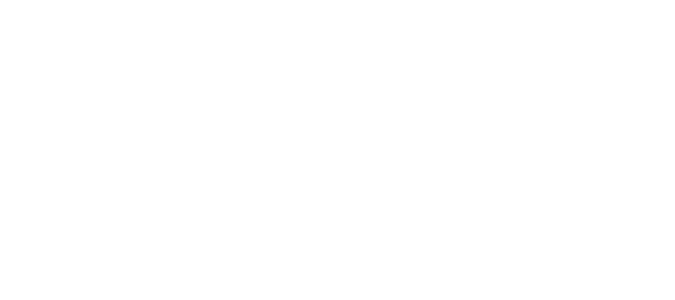
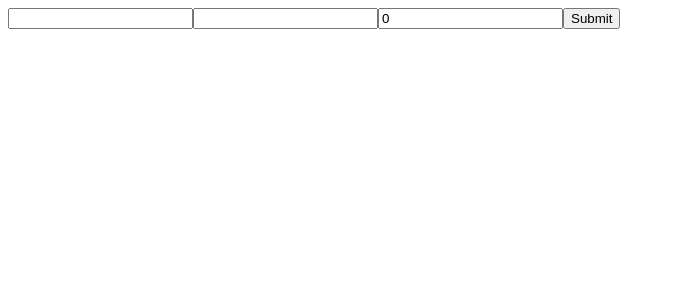
Before and after one commit to JasonDollar/Budget-app-frontend, a React (Create React App) app: page /addExpense in a window 1280 px wide. Shown: the top 300 px of the page, without its empty margins (0-675 px from the left). Built offline with nearby package versions, Linux system fonts and the light colour scheme.

Commit message:
simple add expense

```diff
--- a/src/App.js
+++ b/src/App.js
@@ -4,19 +4,21 @@
 import setAuthToken from './utils/setAuthToken'
 
 import Register from './pages/register'
+import AddExpense from './pages/addExpense'
 
 const getJwtFromLS = () => {
   if (localStorage.jwtToken) {
-    const decoded = jwt_decode(localStorage.getItem('jwtToken'))
-
-    if (decoded.exp * 1000 < Date.now()) {
-      localStorage.removeItem('jwtToken')
-      setAuthToken(false)
-      window.location.href= '/register'
-    } else {
+    const token = localStorage.getItem('jwtToken')
+    const decoded = jwt_decode(token)
+    console.log(decoded)
+    // if (decoded.exp * 1000 < Date.now()) {
+    //   localStorage.removeItem('jwtToken')
+    //   setAuthToken(false)
+    //   window.location.href= '/register'
+    // } else {
       // console.log(decoded.exp, Date.now())
-      setAuthToken(localStorage.jwtToken)
-    }
+      setAuthToken(token)
+    // }
   }
 }
 
@@ -29,6 +31,9 @@
       <Route path="/register" exact>
         <Register />
       </Route>
+      <Route path="/addExpense" exact>
+        <AddExpense/>
+      </Route>
     </Router>
   );
 }
--- /dev/null
+++ b/src/pages/addExpense.js
@@ -0,0 +1,25 @@
+import React, { useState } from 'react'
+import axios from 'axios'
+
+const AddExpense = () => {
+  const [title, setTitle] = useState('')
+  const [description, setDescription] = useState('')
+  const [amount, setAmount] = useState(0)
+  const formHandler = async e => {
+    e.preventDefault()
+    const res = await axios.post('http://localhost:3080/api/v1/expenses', {title, description, amount})
+    console.log(res.data)
+  }
+  return (
+    <div>
+      <form onSubmit={formHandler}>
+        <input type="text" value={title} onChange={e => setTitle(e.target.value)}/>
+        <input type="text" value={description} onChange={e => setDescription(e.target.value)}/>
+        <input type="number" value={amount} onChange={e => setAmount(e.target.value)}/>
+        <button type="submit">Submit</button>
+      </form>
+    </div>
+  )
+}
+
+export default AddExpense
--- a/src/pages/register.js
+++ b/src/pages/register.js
@@ -9,7 +9,7 @@
   const [password, setPassword] = useState('')
   const [passwordConfirm, setPasswordConfirm] = useState('')
 
-  const formSubmitHnadler = async e => {
+  const formSubmitHandler = async e => {
     e.preventDefault()
     const res = await axios.post('http://localhost:3080/api/v1/users', {name, email, password, passwordConfirm})
     localStorage.setItem('jwtToken', res.data.data.token)
@@ -19,7 +19,7 @@
 
   return (
     <div>
-      <form onSubmit={formSubmitHnadler}>
+      <form onSubmit={formSubmitHandler}>
         <input type="text" value={name} onChange={e => setName(e.target.value)}/>
         <input type="text" value={email} onChange={e => setEmail(e.target.value)}/>
         <input type="text" value={password} onChange={e => setPassword(e.target.value)}/>
```
